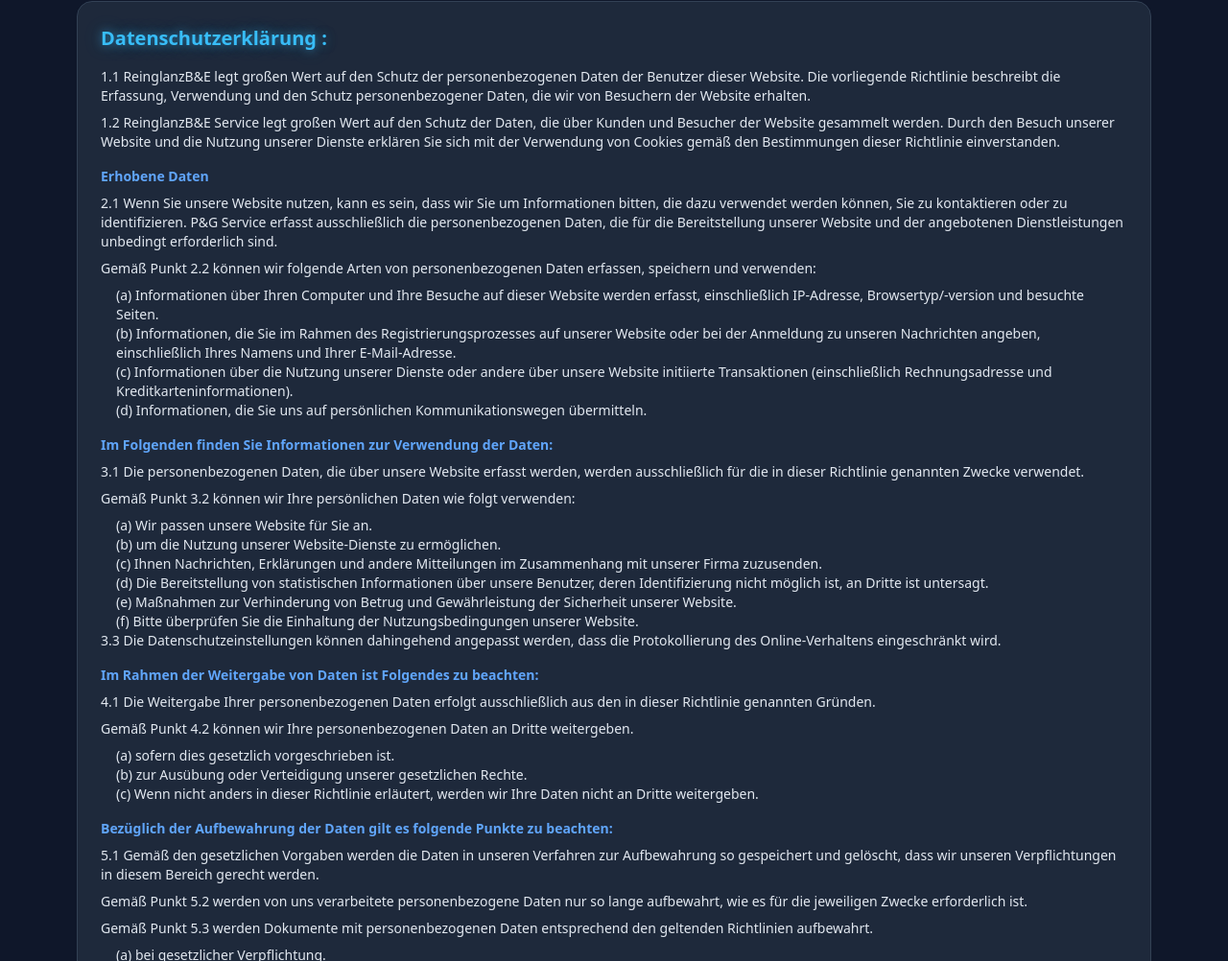
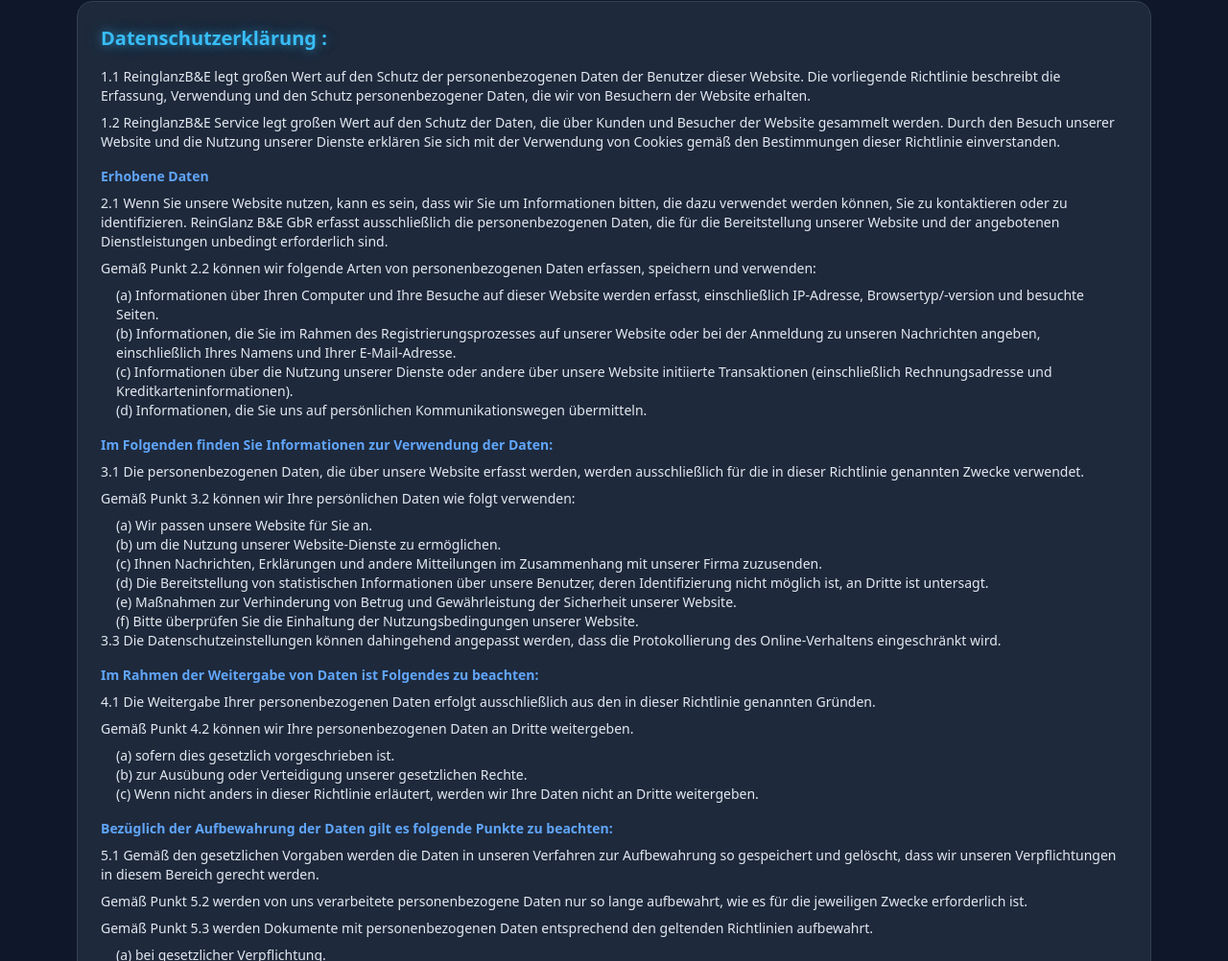
Before and after one commit to Mousasow1907/ReinGlanz-Website-, a website: page index.html in a window 1280 px wide. Shown: the part 4511-5513 px from the top of the page at 96% size. Drawn offline with nearby package versions, Linux system fonts and the light colour scheme; some packages are replaced by stand-ins of ours; a script that the page names is missing.

Commit message:
Updated index.html

```diff
--- a/index.html
+++ b/index.html
@@ -250,7 +250,7 @@
 
             <div>
               <h4 class="font-semibold text-blue-400 mb-2">Erhobene Daten</h4>
-              <p class="mb-2">2.1 Wenn Sie unsere Website nutzen, kann es sein, dass wir Sie um Informationen bitten, die dazu verwendet werden können, Sie zu kontaktieren oder zu identifizieren. P&G Service erfasst ausschließlich die personenbezogenen Daten, die für die Bereitstellung unserer Website und der angebotenen Dienstleistungen unbedingt erforderlich sind.</p>
+              <p class="mb-2">2.1 Wenn Sie unsere Website nutzen, kann es sein, dass wir Sie um Informationen bitten, die dazu verwendet werden können, Sie zu kontaktieren oder zu identifizieren. ReinGlanz B&E GbR erfasst ausschließlich die personenbezogenen Daten, die für die Bereitstellung unserer Website und der angebotenen Dienstleistungen unbedingt erforderlich sind.</p>
               <p class="mb-2">Gemäß Punkt 2.2 können wir folgende Arten von personenbezogenen Daten erfassen, speichern und verwenden:</p>
               <p class="ml-4">(a) Informationen über Ihren Computer und Ihre Besuche auf dieser Website werden erfasst, einschließlich IP-Adresse, Browsertyp/-version und besuchte Seiten.</p>
               <p class="ml-4">(b) Informationen, die Sie im Rahmen des Registrierungsprozesses auf unserer Website oder bei der Anmeldung zu unseren Nachrichten angeben, einschließlich Ihres Namens und Ihrer E-Mail-Adresse.</p>
```
